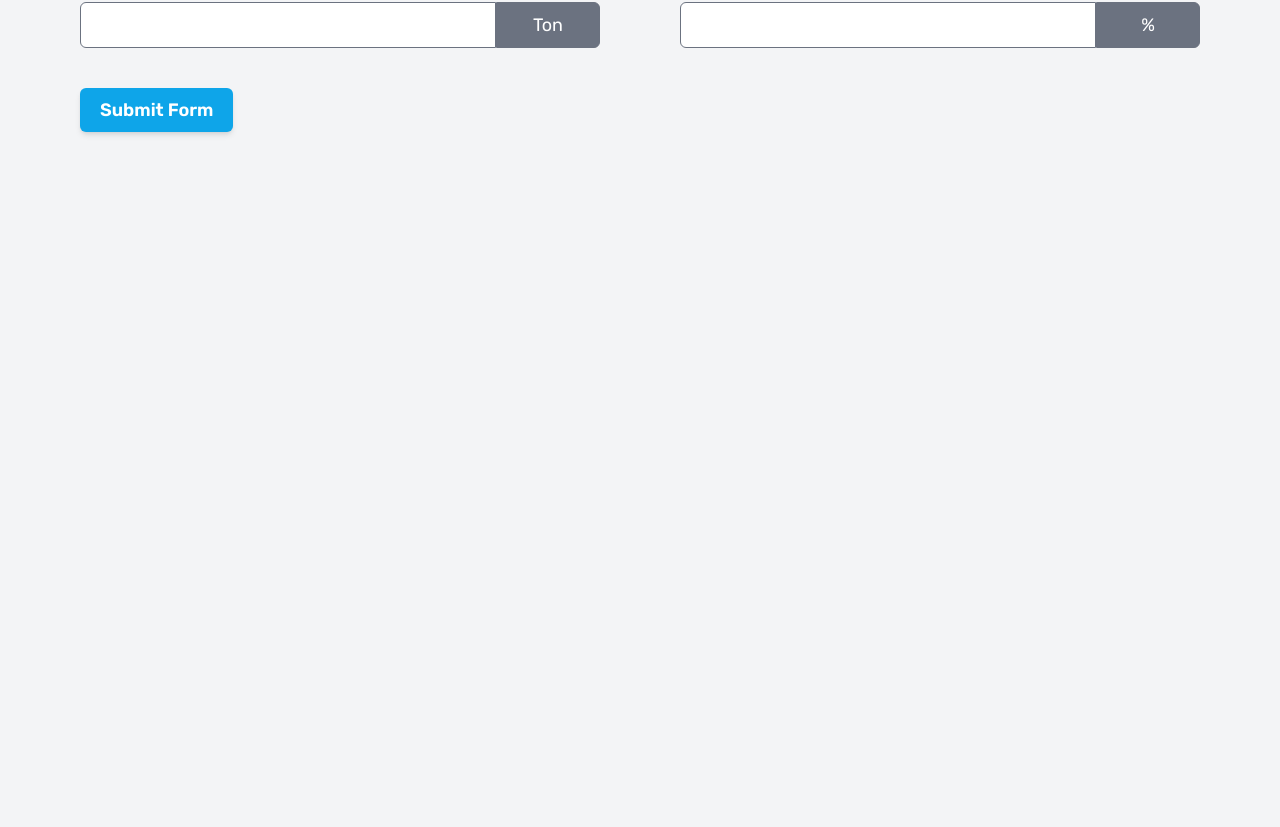
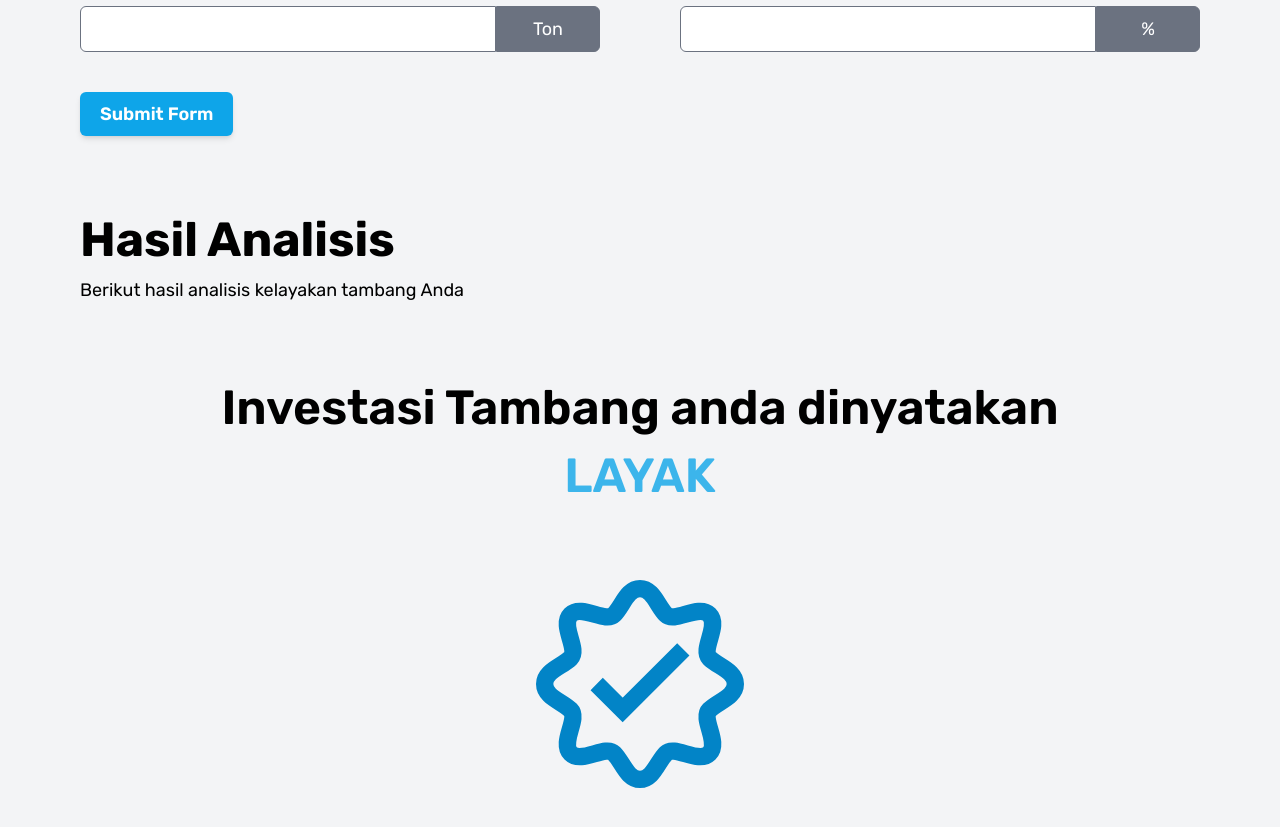
Before and after one commit to remunata/mine-expert, a React (Vite) app: page / in a window 1280 px wide. Shown: the part 1491-2318 px from the top of the page. Before the commit the page ends 1703 px from the top, so only its background shows below. Built offline with nearby package versions, Linux system fonts and the light colour scheme.

Commit message:
add result component

```diff
--- a/src/App.tsx
+++ b/src/App.tsx
@@ -3,6 +3,7 @@ import { DataContext, DataStruct } from "./DataContext";
 import Form from "./components/Form";
 import Header from "./components/Header";
 import Hero from "./components/Hero";
+import Result from "./components/Result";
 
 export default function App() {
   const [data, setData] = useState<DataStruct>({
@@ -20,6 +21,7 @@ export default function App() {
       <Hero />
       <DataContext.Provider value={{ data, setData }}>
         <Form />
+        <Result />
       </DataContext.Provider>
     </div>
   );
--- a/src/components/Hero.tsx
+++ b/src/components/Hero.tsx
@@ -7,7 +7,7 @@ export default function Hero() {
   return (
     <div className="px-20 py-10" id="hero">
       <h1 className="text-4xl font-bold">How it works?</h1>
-      <p className="mt-3 font-lg">
+      <p className="mt-3 text-lg">
         Gain insight into evaluating investment risk effectively
       </p>
       <div className="grid grid-cols-3 mt-8 gap-x-20">
--- /dev/null
+++ b/src/components/Result.tsx
@@ -0,0 +1,21 @@
+import Valid from "../svgs/Valid";
+
+export default function Result() {
+  return (
+    <div className="px-20 py-10">
+      <h1 className="text-5xl font-bold">Hasil Analisis</h1>
+      <p className="text-lg mt-3">
+        Berikut hasil analisis kelayakan tambang Anda
+      </p>
+      <div className="flex flex-col items-center py-20">
+        <h2 className="text-5xl font-semibold text-opacity-80 text-center">
+          Investasi Tambang anda dinyatakan
+        </h2>
+        <h2 className="text-sky-500 font-semibold text-5xl text-center text-opacity-80 mt-5">
+          LAYAK
+        </h2>
+        <Valid className="h-52 w-52 mt-20 text-sky-600" />
+      </div>
+    </div>
+  );
+}
--- /dev/null
+++ b/src/svgs/Valid.tsx
@@ -0,0 +1,20 @@
+interface Props {
+    className: string,
+}
+
+export default function Valid({ className }: Props) {
+    return (
+        <svg
+          xmlns="http://www.w3.org/2000/svg"
+          viewBox="0 0 24 24"
+          className={className}
+        >
+          <path
+            fill="none"
+            stroke="currentColor"
+            stroke-width="2"
+            d="M20 15c-1 1 1.25 3.75 0 5s-4-1-5 0s-1.5 3-3 3s-2-2-3-3s-3.75 1.25-5 0s1-4 0-5s-3-1.5-3-3s2-2 3-3s-1.25-3.75 0-5s4 1 5 0s1.5-3 3-3s2 2 3 3s3.75-1.25 5 0s-1 4 0 5s3 1.5 3 3s-2 2-3 3ZM7 12l3 3l7-7"
+          />
+        </svg>
+    )
+}
```
